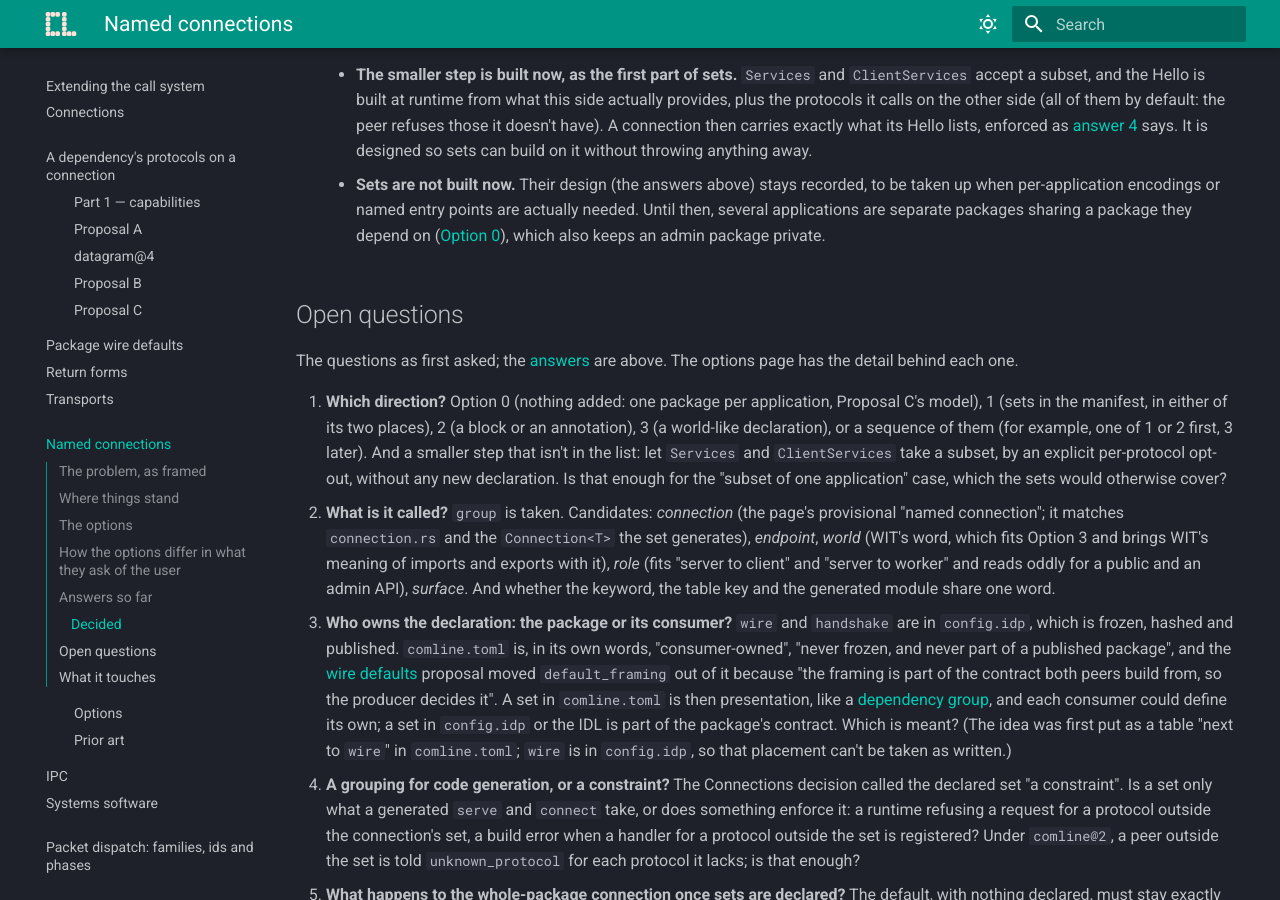
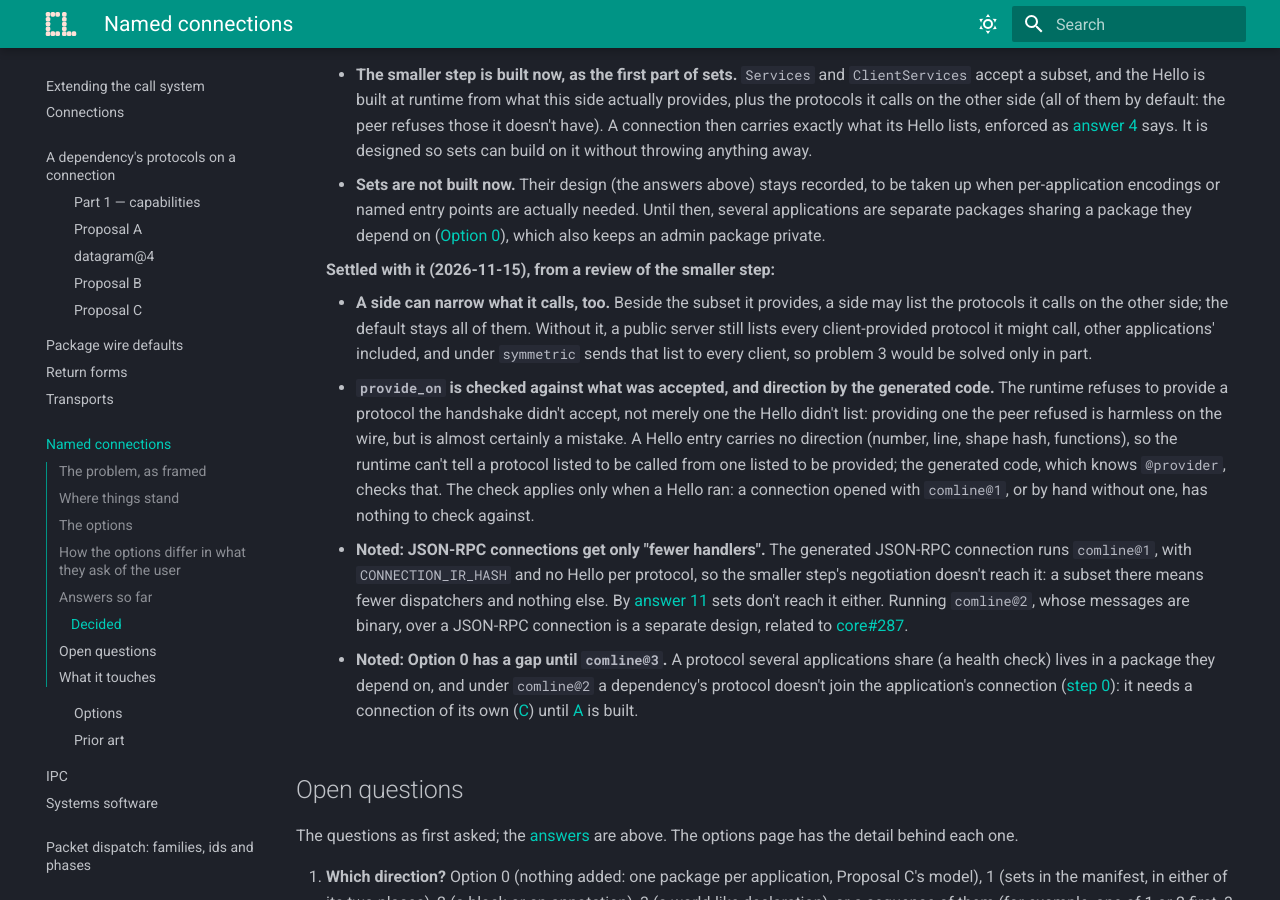
Before and after one commit to ComlineProject/docs, an MkDocs documentation site: the page built from docs/docs/proposals/named-connections/index.md, in a window 1280 px wide and 900 px high, scrolled down 5221 px. Built offline with MkDocs 1.6.1 and Material for MkDocs 9.7.7, drawn with Linux system fonts in a browser that asks for light colours; the version menu is left out.

Commit message:
proposals: named connections, what the review of the smaller step settled

```diff
--- a/docs/docs/proposals/named-connections/index.md
+++ b/docs/docs/proposals/named-connections/index.md
@@ -249,6 +249,34 @@ shape the design; they are the design sets will be built to, when [they are](#de
       on ([Option 0](options.md#option-0-status-quo)), which also keeps an admin package
       private.
 
+    **Settled with it (2026-11-15), from a review of the smaller step:**
+
+    - **A side can narrow what it calls, too.** Beside the subset it provides, a side may
+      list the protocols it calls on the other side; the default stays all of them. Without
+      it, a public server still lists every client-provided protocol it might call,
+      other applications' included, and under `symmetric` sends that list to every client,
+      so problem 3 would be solved only in part.
+    - **`provide_on` is checked against what was accepted, and direction by the generated
+      code.** The runtime refuses to provide a protocol the handshake didn't accept, not
+      merely one the Hello didn't list: providing one the peer refused is harmless on the
+      wire, but is almost certainly a mistake. A Hello entry carries no direction (number,
+      line, shape hash, functions), so the runtime can't tell a protocol listed to be called
+      from one listed to be provided; the generated code, which knows `@provider`, checks
+      that. The check applies only when a Hello ran: a connection opened with `comline@1`, or
+      by hand without one, has nothing to check against.
+    - **Noted: JSON-RPC connections get only "fewer handlers".** The generated JSON-RPC
+      connection runs `comline@1`, with `CONNECTION_IR_HASH` and no Hello per protocol, so the
+      smaller step's negotiation doesn't reach it: a subset there means fewer dispatchers
+      and nothing else. By [answer 11](#answers-so-far) sets don't reach it either. Running
+      `comline@2`, whose messages are binary, over a JSON-RPC connection is a separate
+      design, related to [core#287](https://github.com/ComlineProject/core/issues/287).
+    - **Noted: Option 0 has a gap until `comline@3`.** A protocol several applications share
+      (a health check) lives in a package they depend on, and under `comline@2` a
+      dependency's protocol doesn't join the application's connection
+      ([step 0](../dependency-protocols/index.md#step-0-whichever-is-chosen)): it needs a
+      connection of its own ([C](../dependency-protocols/connection-per-package.md)) until
+      [A](../dependency-protocols/multi-package-connection.md) is built.
+
 ## Open questions
 
 The questions as first asked; the [answers](#answers-so-far) are above. The options page has
```
